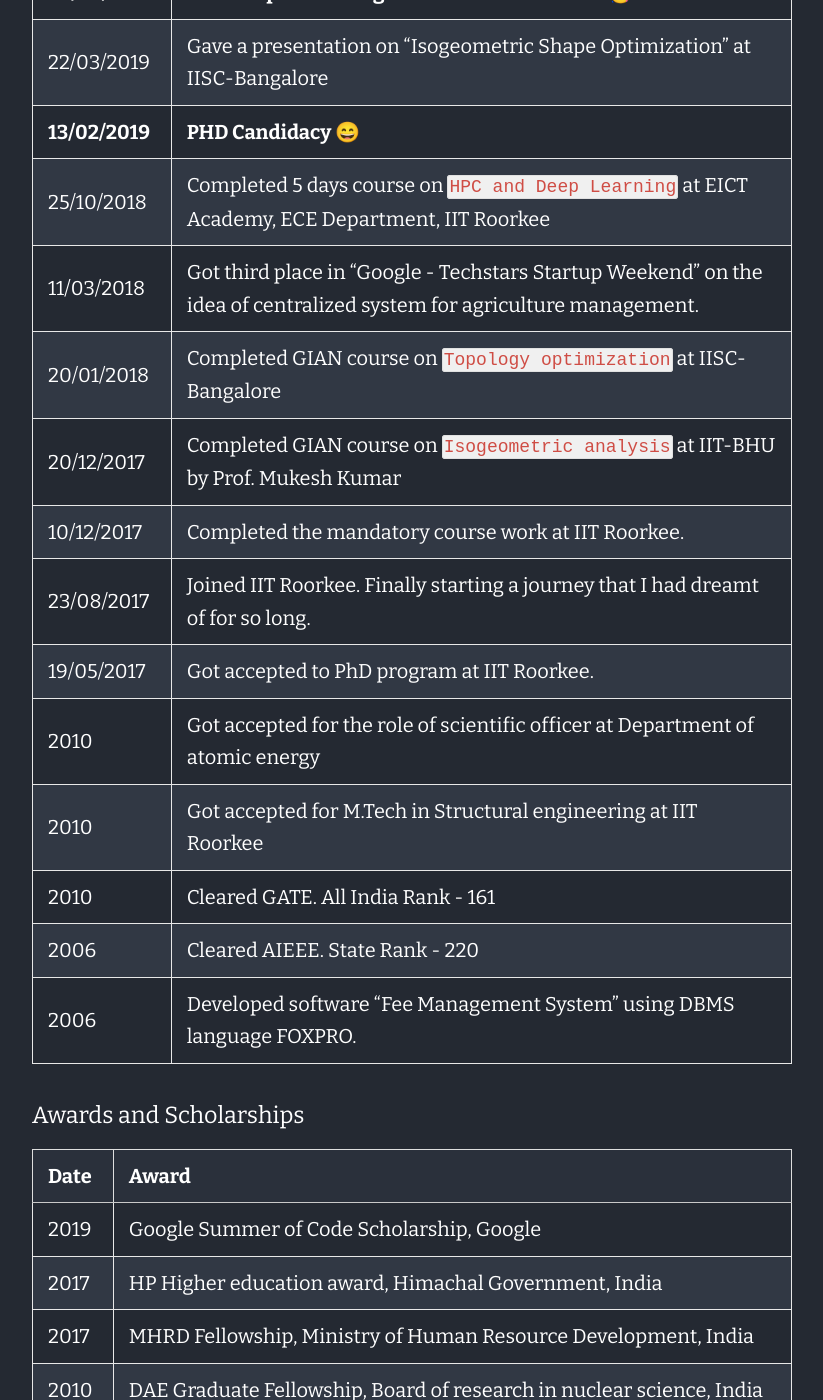
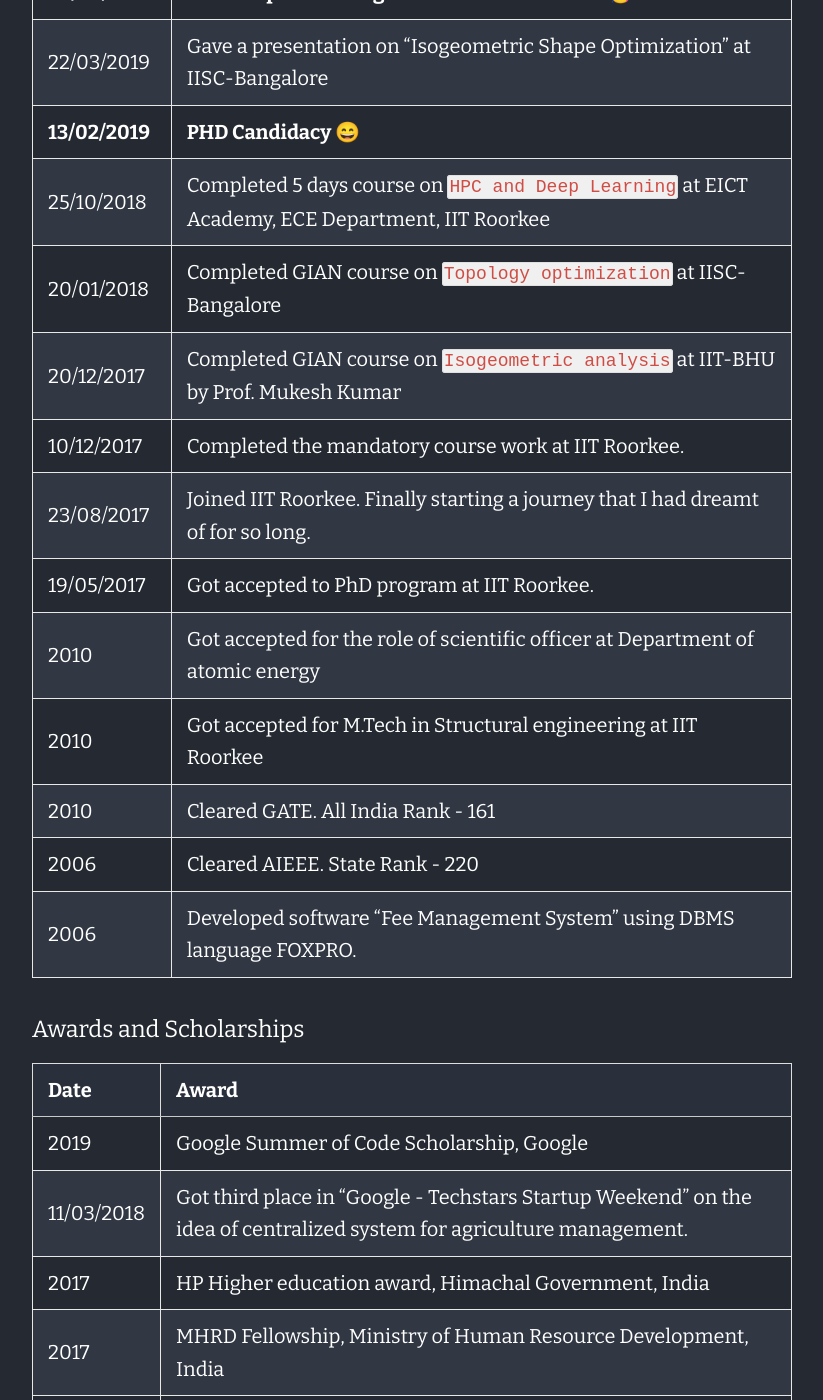
Before and after one commit to iitrabhi/iitrabhi.github.io, a Jekyll site: the page built from about.md, in a window 1280 px wide and 1400 px high, scrolled down 1928 px. Shown: the whole window, without its empty margins (228-1051 px from the left). Built offline with Jekyll 4.4.1, drawn with Linux system fonts in a browser that asks for light colours; part of the change alters nothing that is shown.

```diff
--- a/about.md
+++ b/about.md
@@ -28,7 +28,6 @@ I also love the open-source community and use FEniCS as my primary package for p
 |   22/03/2019  |   Gave a presentation on "Isogeometric Shape Optimization" at IISC-Bangalore  |
 |   **13/02/2019**  |   **PHD Candidacy 😄** |
 |   25/10/2018  |   Completed 5 days course on `HPC and Deep Learning` at EICT Academy, ECE Department, IIT Roorkee |
-|   11/03/2018| Got third place in "Google - Techstars Startup Weekend" on the idea of centralized system for agriculture management. |
 |   20/01/2018  |   Completed GIAN course on `Topology optimization` at IISC-Bangalore  |
 |   20/12/2017  |   Completed GIAN course on `Isogeometric analysis` at IIT-BHU by Prof. Mukesh Kumar   |
 |   10/12/2017  |   Completed the mandatory course work at IIT Roorkee. |
@@ -47,6 +46,7 @@ I also love the open-source community and use FEniCS as my primary package for p
 | Date           | Award                                                    |
 | -------------- | ------------------------------------------------------------ |
 | 2019 | Google Summer of Code Scholarship, Google |
+|   11/03/2018| Got third place in "Google - Techstars Startup Weekend" on the idea of centralized system for agriculture management. |
 | 2017 | HP Higher education award, Himachal Government, India |
 | 2017 | MHRD Fellowship, Ministry of Human Resource Development, India |
 | 2010 | DAE Graduate Fellowship, Board of research in nuclear science, India |
```
